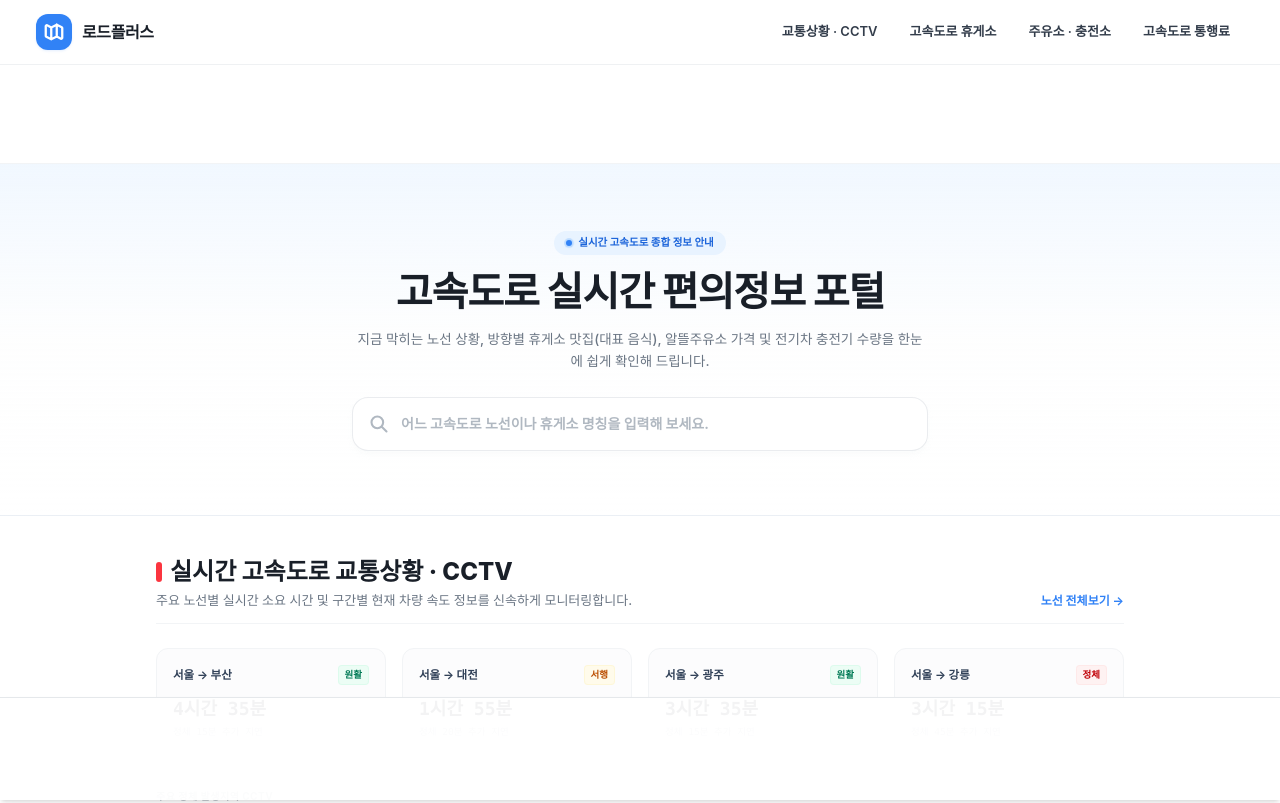
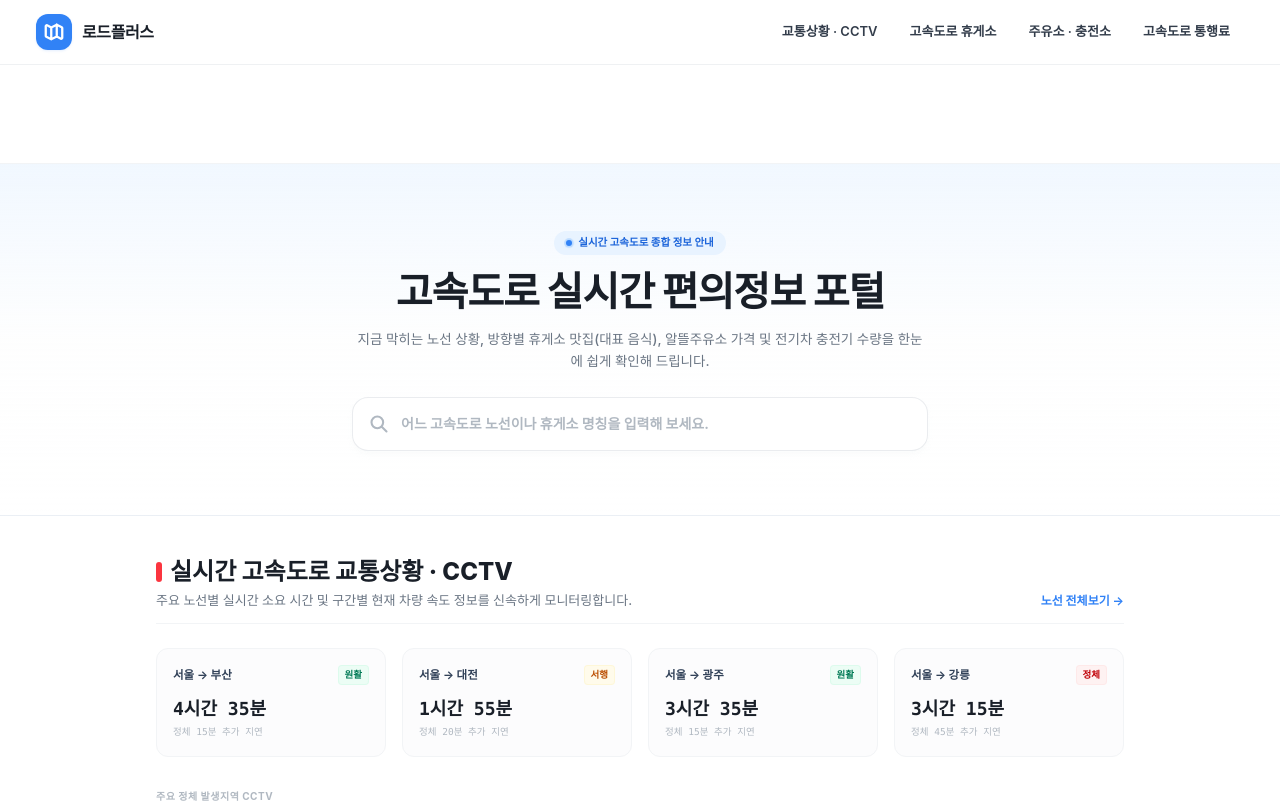
Before and after one commit to fnqlrtm123-code/highway-live, a Next.js app: page / in a window 1280 px wide. Shown: the top 803 px of the page. Built offline with nearby package versions, Linux system fonts and the light colour scheme; a web font is replaced by a local one.

Commit message:
monetization: remove empty floating sticky bottom banner from layout.tsx

```diff
--- a/src/app/layout.tsx
+++ b/src/app/layout.tsx
@@ -135,9 +135,6 @@ export default function RootLayout({
             </div>
           </div>
         </footer>
-
-        {/* 애드센스 하단 고정형 스마트 앵커 배너 */}
-        <AdSense slot="9876543210" type="sticky-bottom" />
       </body>
     </html>
   );
```
